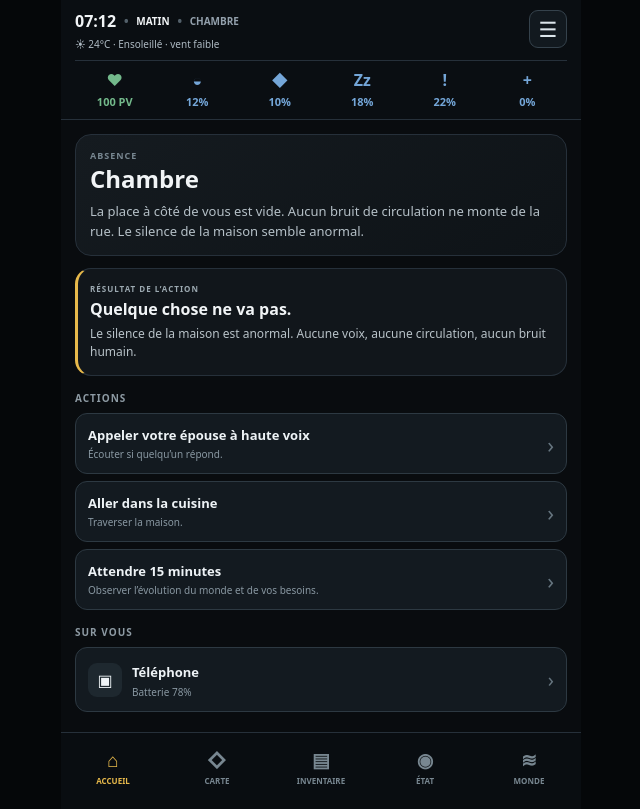
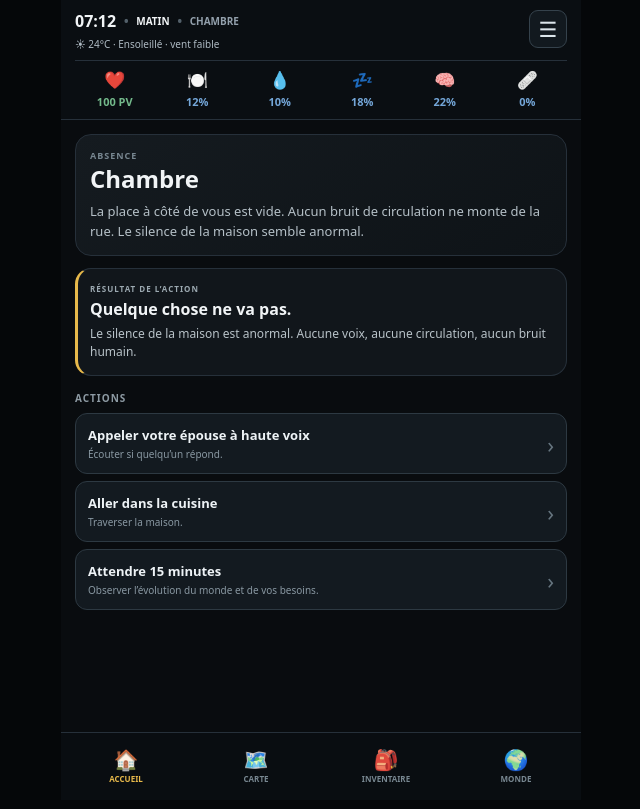
Before and after one commit to junaag/abscence, a plain HTML site: page v0110/index.html in a window 1280 px wide. Shown: the whole page, without its empty margins (319-959 px from the left). Drawn offline with nearby package versions, Linux system fonts and the light colour scheme.

Commit message:
Load v0.1.10 UI refinements

```diff
--- a/v0110/index.html
+++ b/v0110/index.html
@@ -38,5 +38,6 @@ nav{position:fixed;left:50%;transform:translateX(-50%);bottom:0;z-index:3500;wid
 <script src="absence-engine-v0110.js"></script>
 <script src="absence-app-v0110.js"></script>
 <script src="object-context-popup.js"></script>
+<script src="ui-refinement-v0110.js"></script>
 </body>
 </html>
```
